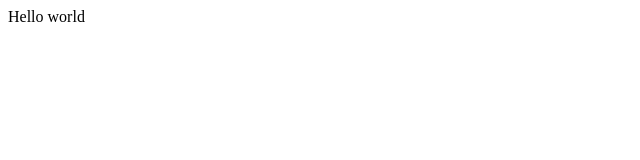
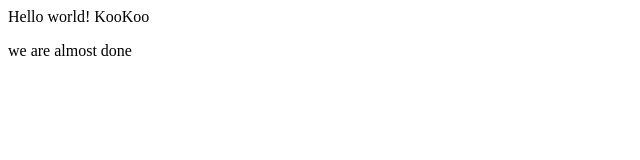
Before and after one commit to kotik1234/Siberian-Herbs, a plain HTML site: page index.html in a window 1280 px wide. Shown: the whole page, without its empty margins (0-640 px from the left). Drawn offline with Linux system fonts and the light colour scheme.

Commit message:
Add another P

```diff
--- a/index.html
+++ b/index.html
@@ -1 +1,2 @@
-<p>Hello world</p>
+<p>Hello world! KooKoo</p>
+<p>we are almost done</p>
```
